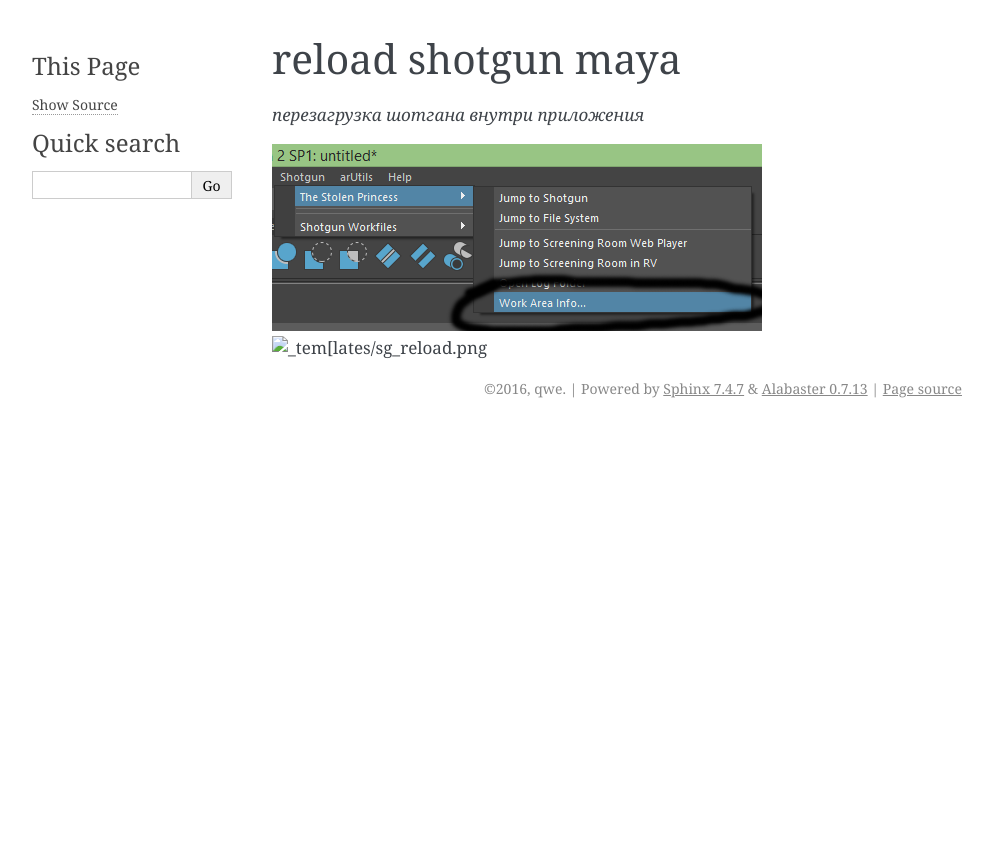
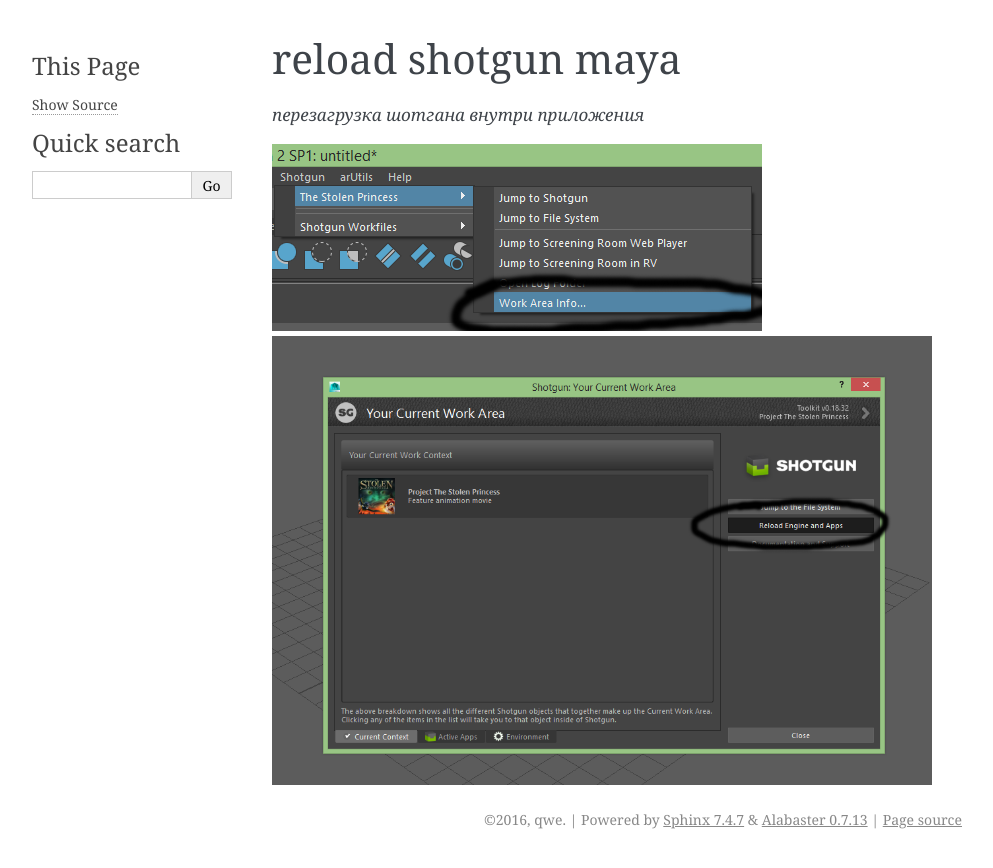
Before and after one commit to vyukov/docs, a Sphinx documentation site: the page built from docs/source/example3.rst, in a window 1280 px wide. Shown: the top 868 px of the page, without its empty margins (148-1141 px from the left). Built offline with Sphinx 7.4.7, drawn with Linux system fonts in a browser that asks for light colours.

Commit message:
image
reload shotgun

```diff
--- a/docs/source/example3.rst
+++ b/docs/source/example3.rst
@@ -6,4 +6,4 @@
 
 .. image:: _templates/sg.png
 
-.. image:: _tem[lates/sg_reload.png
+.. image:: _templates/sg_reload.png
```
